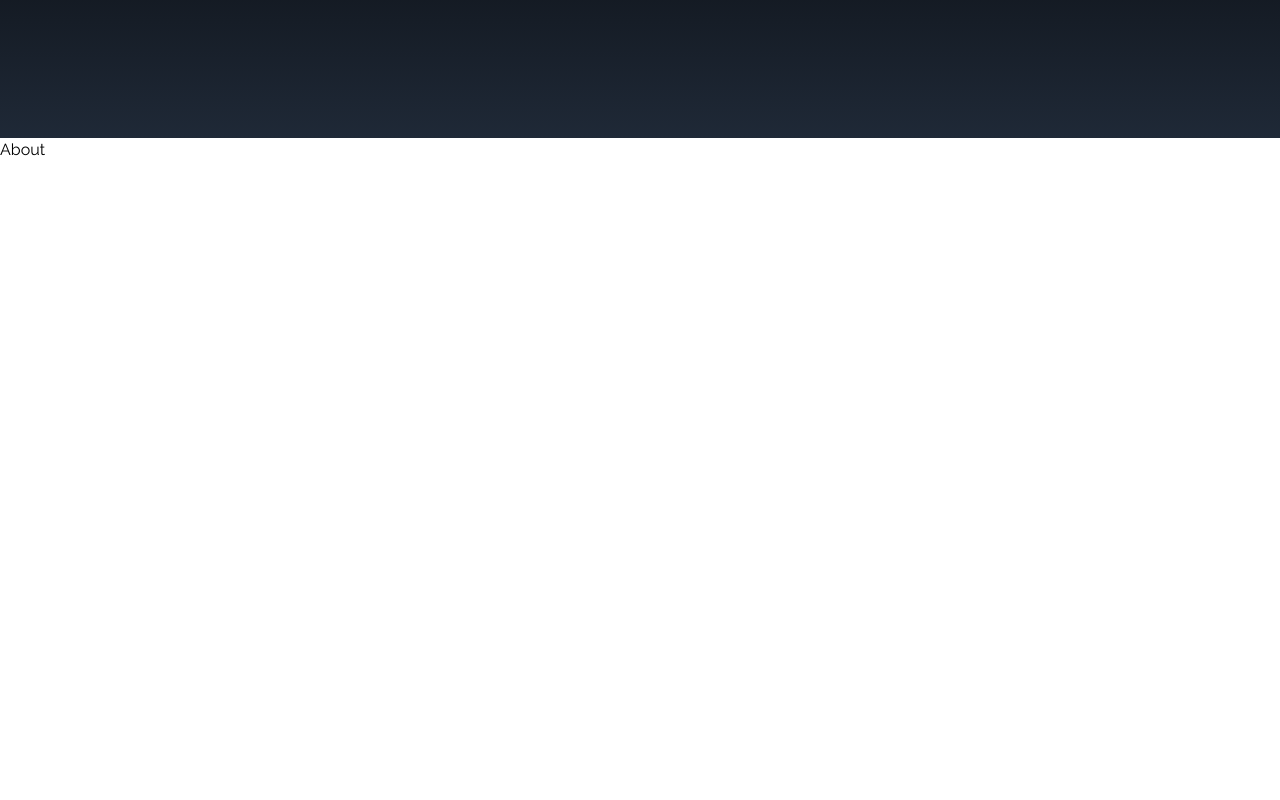
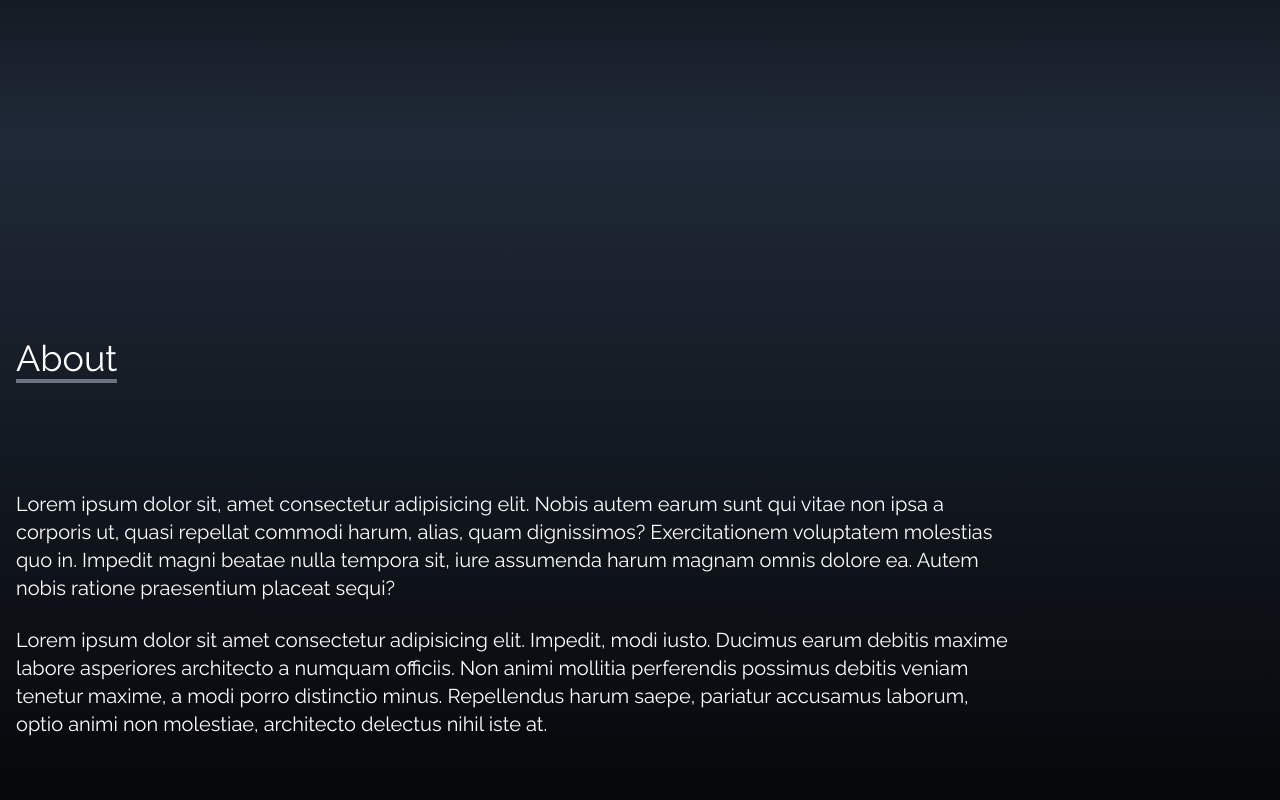
Before and after one commit to atroopa/React_portfolio_two, a React (Create React App) app: page / in a window 1280 px wide. Shown: the part 662-1462 px from the top of the page. Before the commit the page ends 824 px from the top, so only its background shows below. Built offline with nearby package versions, Linux system fonts and the light colour scheme.

Commit message:
finish about jsx and work success

```diff
--- a/src/components/About.jsx
+++ b/src/components/About.jsx
@@ -1,9 +1,33 @@
-import React from 'react'
+import React from 'react';
 
 const About = () => {
   return (
-    <div>About</div>
-  )
+    <div name="about" className="w-full h-screen bg-gradient-to-b from-gray-800 to-black text-white">
+        <div className='max-w-screen-lg p-4 max-auto flex flex-col justify-center w-full h-full'>
+            <div className='pb-8'>
+                <p className='text-4xl font-blod inline border-b-4 border-gray-500'>About</p>
+            </div>
+
+            <p className='text-xl mt-20'>
+                Lorem ipsum dolor sit, amet consectetur adipisicing elit.
+                Nobis autem earum sunt qui vitae non ipsa a corporis ut, quasi repellat commodi harum,
+                alias, quam dignissimos? Exercitationem voluptatem molestias quo in.
+                Impedit magni beatae nulla tempora sit, iure assumenda harum magnam omnis dolore ea.
+                Autem nobis ratione praesentium placeat sequi?
+            </p>
+
+            <br/>
+
+            <p className='text-xl'>
+                Lorem ipsum dolor sit amet consectetur adipisicing elit. Impedit, modi iusto.
+                Ducimus earum debitis maxime labore asperiores architecto a numquam officiis.
+                Non animi mollitia perferendis possimus debitis veniam tenetur maxime,
+                a modi porro distinctio minus. Repellendus harum saepe, pariatur accusamus laborum,
+                optio animi non molestiae, architecto delectus nihil iste at.
+            </p>
+        </div>
+    </div>
+  );
 }
 
-export default About
+export default About;
```
